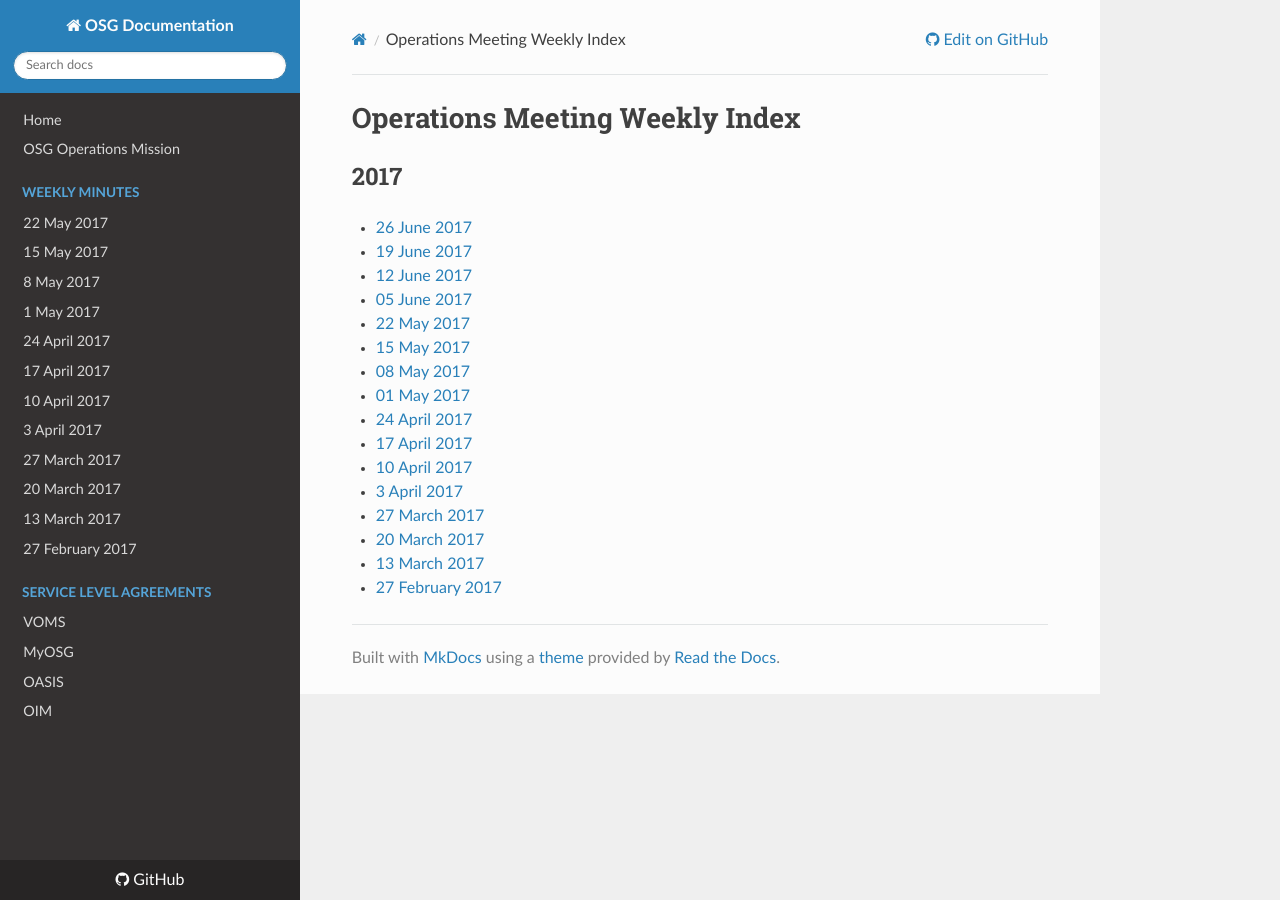
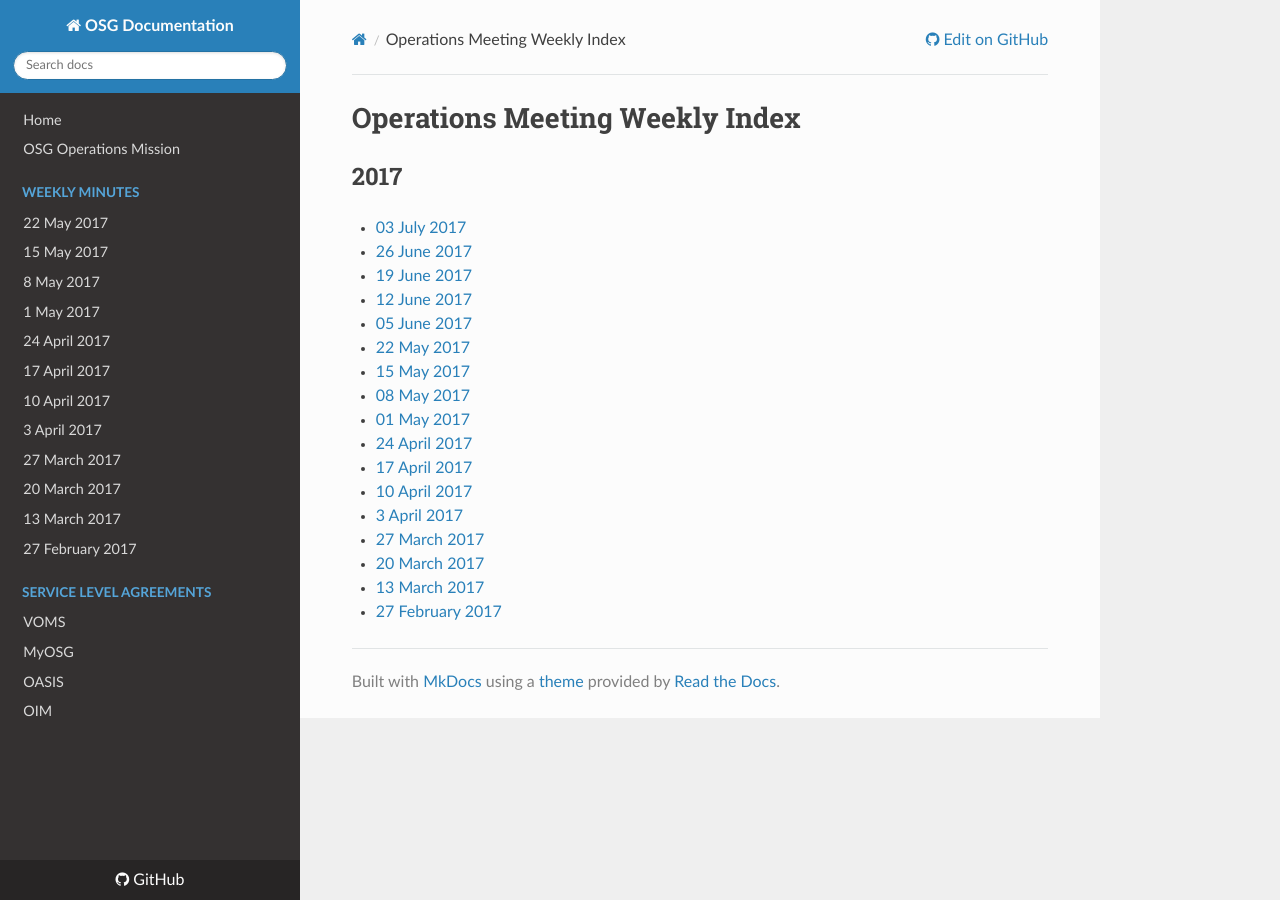
Before and after one commit to osg-htc/operations, an MkDocs documentation site: the page built from docs/WeeklyMinutes/MeetingIndex.md, in a window 1280 px wide. Built offline with MkDocs 1.6.1, drawn with Linux system fonts in a browser that asks for light colours; nearby versions of some CDN libraries; old or Windows-style settings are respelled for this version of MkDocs.

Commit message:
Update MeetingIndex.md

```diff
--- a/docs/WeeklyMinutes/MeetingIndex.md
+++ b/docs/WeeklyMinutes/MeetingIndex.md
@@ -1,6 +1,7 @@
 # Operations Meeting Weekly Index
 
 ## 2017
+   * [03 July 2017](03Jul2017.md)
    * [26 June 2017](26Jun2017.md)
    * [19 June 2017](19Jun2017.md)
    * [12 June 2017](12Jun2017.md)
```
